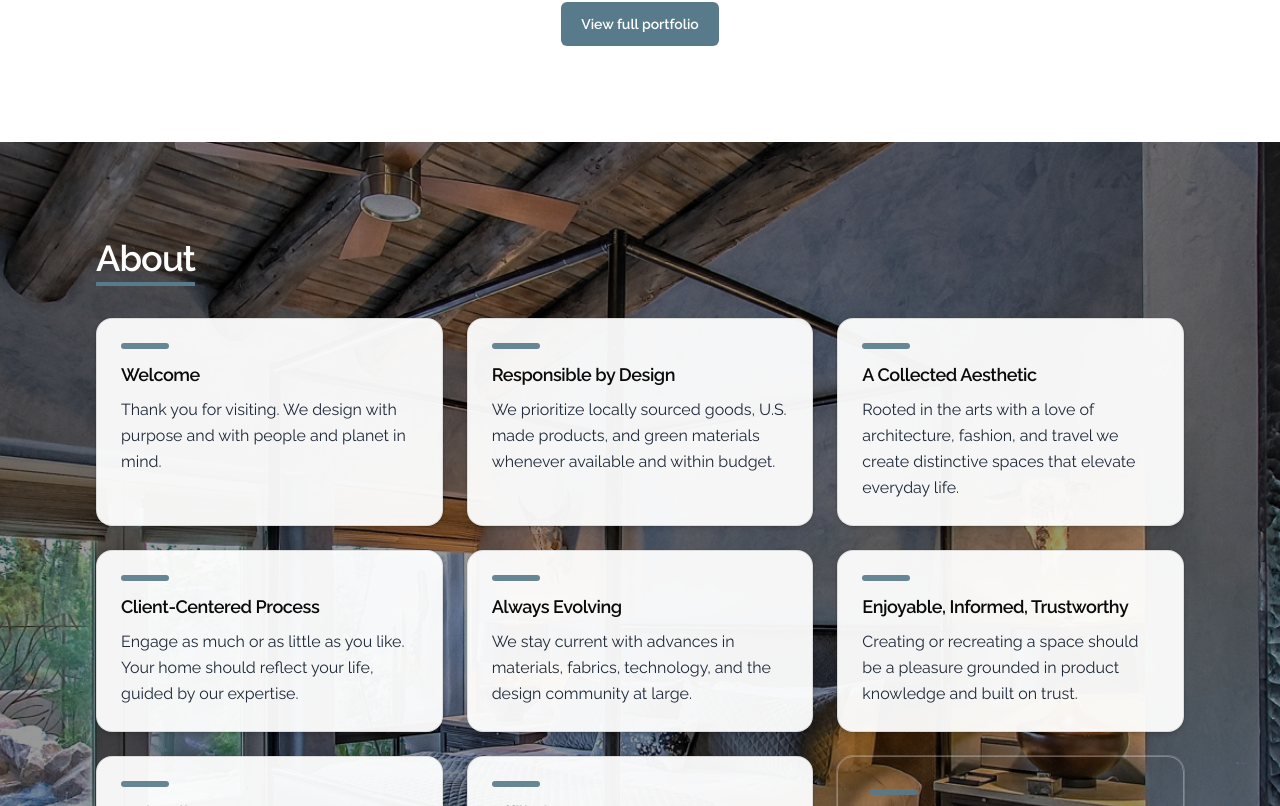
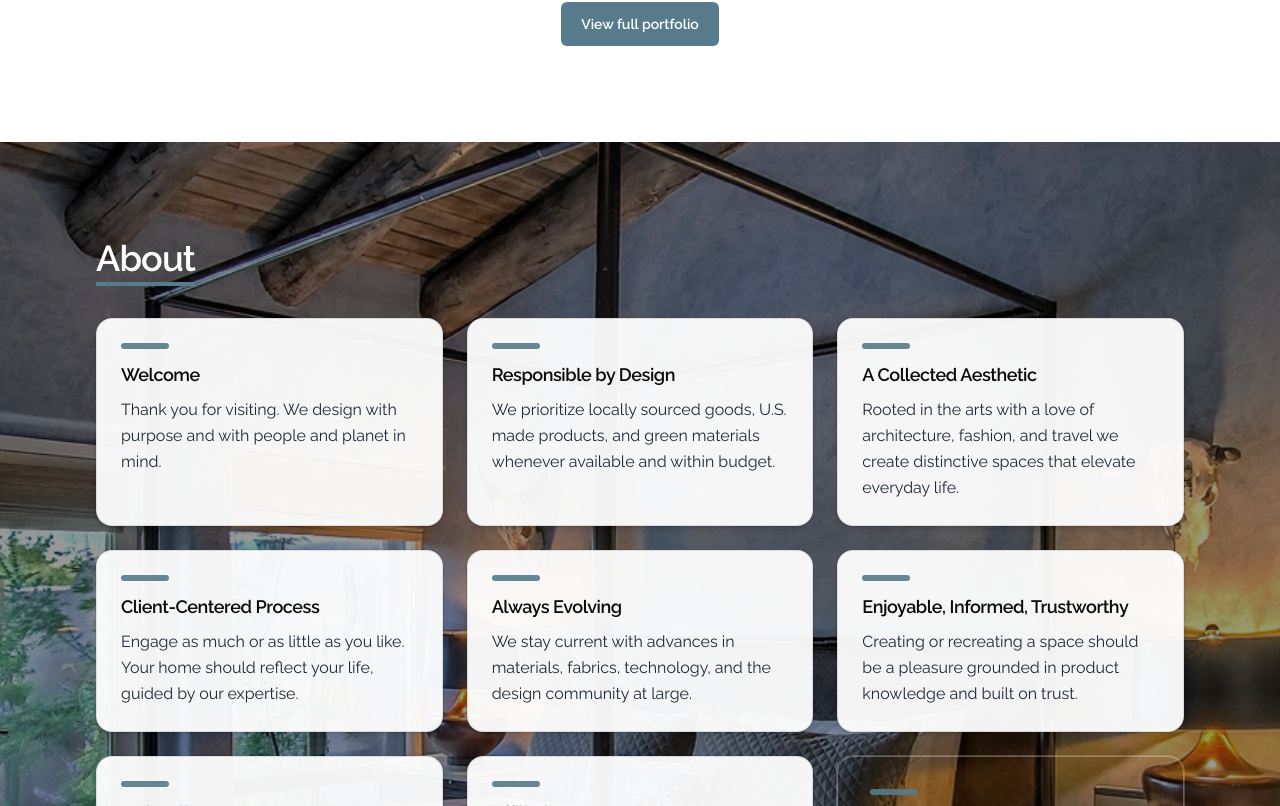
Before and after one commit to RRichardsDev/omdesigngroup-website, a Next.js app: page / in a window 1280 px wide. Shown: the part 1834-2640 px from the top of the page. Built offline with nearby package versions, Linux system fonts and the light colour scheme.

Commit message:
zoomed in on the about section bg image so yoiu cant see the bottom edge of the image when the scroll is at the bottom '

```diff
--- a/src/app/page.tsx
+++ b/src/app/page.tsx
@@ -43,8 +43,8 @@ export default function Home() {
         backgroundUrl="/about.jpeg"
         backgroundFixed
         backgroundOverlayClassName="bg-black/40"
-        backgroundZoom={1.5}
-        backgroundZoomMobile={2.6}
+        backgroundZoom={2.0}
+        backgroundZoomMobile={8.0}
       >
         <div className="grid items-stretch gap-6 sm:grid-cols-2 md:grid-cols-3">
           {/* Welcome */}
```
